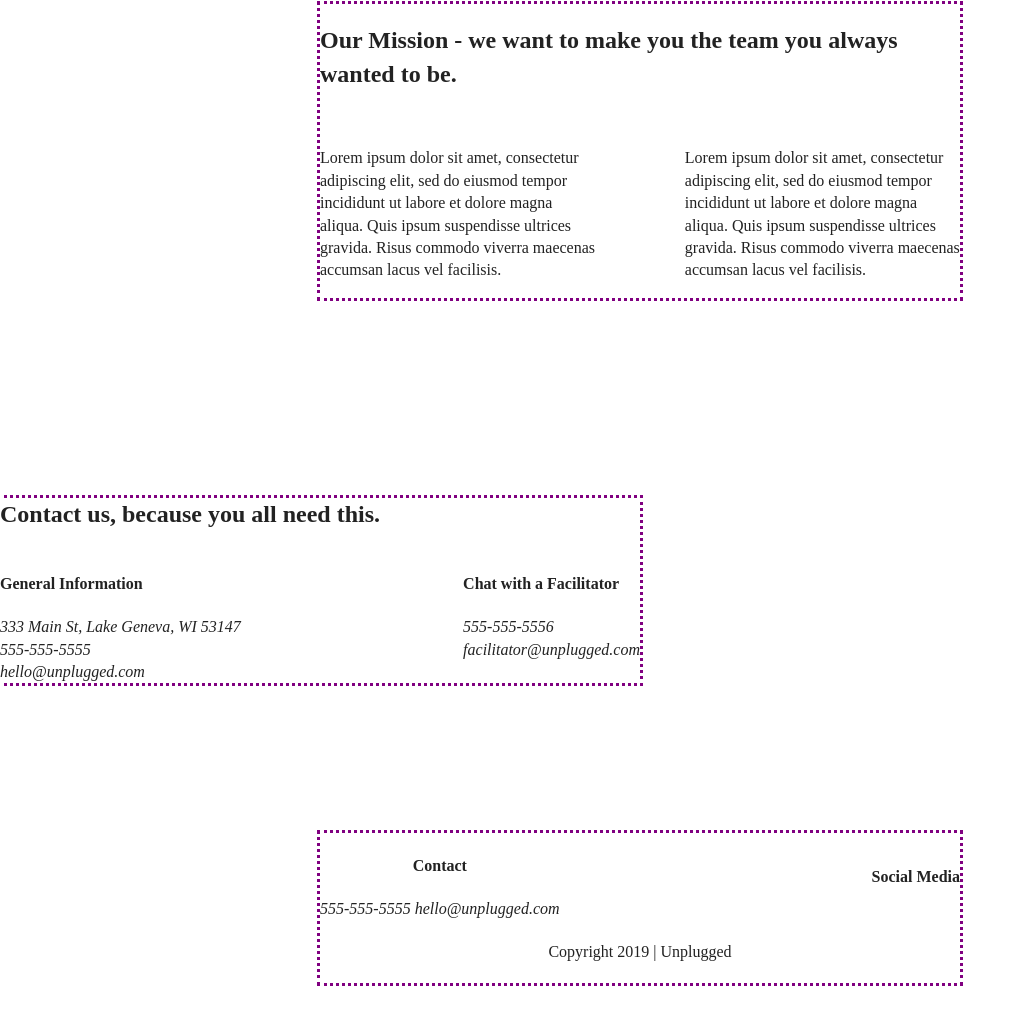
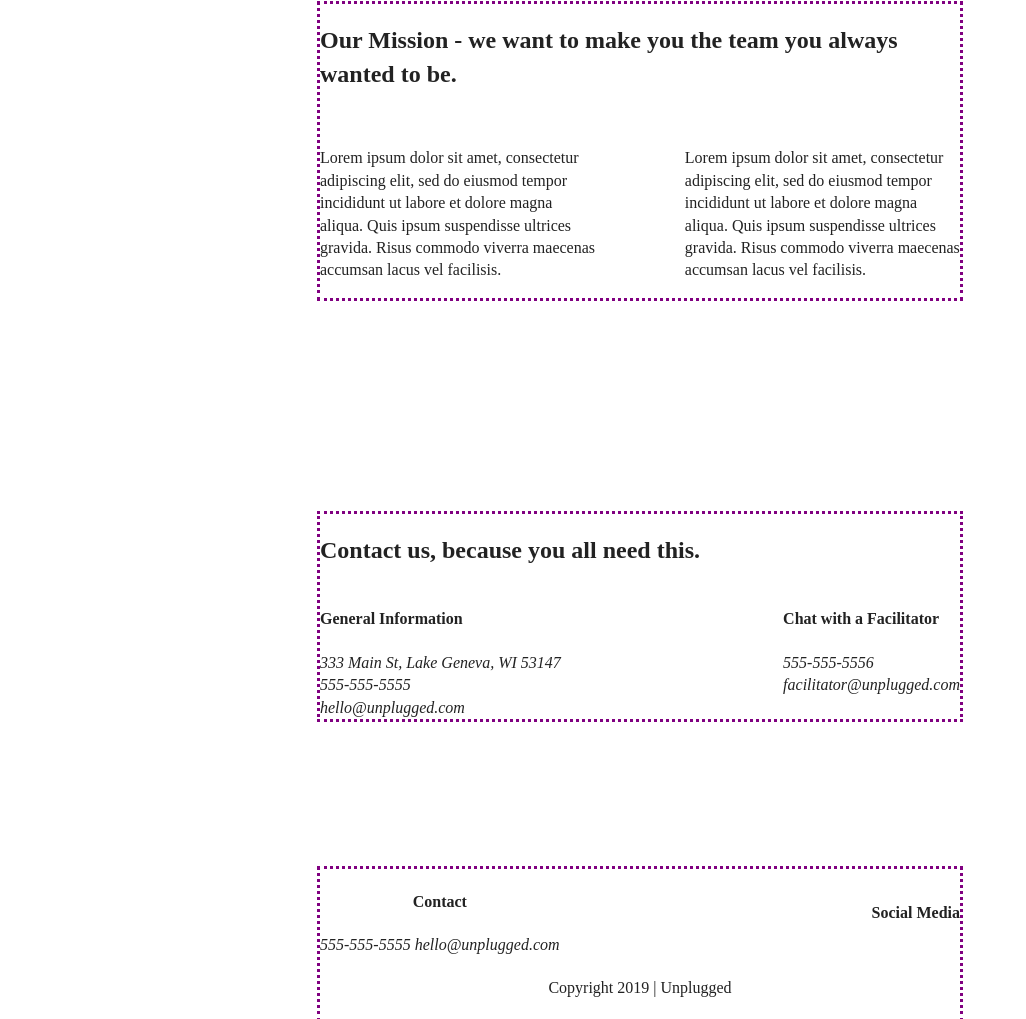
Before and after one commit to Alissa-MG/Broilerplate, a website: page about/index.html in a window 1280 px wide. Shown: the part 282-1301 px from the top of the page, without its empty margins (0-1026 px from the left). Drawn offline with Linux system fonts and the light colour scheme.

Commit message:
corrected-contact-section

```diff
--- a/about/index.html
+++ b/about/index.html
@@ -56,7 +56,7 @@
 
       </figure>
     </section>
-    <section class="content-section">
+    <section class="contact-section">
       <div class="content-wrapper">
         <h2>Contact us, because you all need this.</h2>
         <div class="contact-content">
--- a/css/main.css
+++ b/css/main.css
@@ -359,7 +359,6 @@ textarea {
     }
 
     header nav ul {
-      width: ;
       display: flex;
       justify-content: space-between;
     }
```
